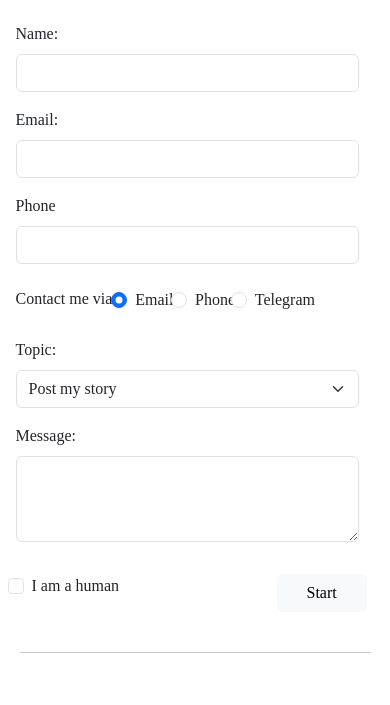
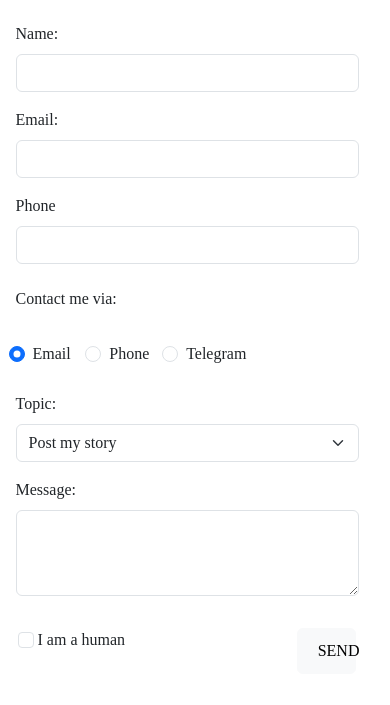
Before and after one commit to UsenkoArtur/Exam, a plain HTML site: page index.html in a window 390 px wide. Shown: the part 4351-5056 px from the top of the page. Drawn offline with nearby package versions, Linux system fonts and the light colour scheme.

Commit message:
from-check

```diff
--- a/index.html
+++ b/index.html
@@ -129,6 +129,11 @@
             .container {
                 width: 90%;
             }
+
+            .form-check{
+                margin-left: 17px;
+            }
+
         }
     </style>
 </head>
@@ -149,7 +154,7 @@
                             <a class="nav-link active" aria-current="page" href="#">Stories</a>
                         </li>
                         <li class="nav-item">
-                            <a class="nav-link" href="#">gallery</a>
+                            <a class="nav-link" href="#">Gallery</a>
                         </li>
                         <li class="nav-item">
                             <a class="nav-link" href="#">Features</a>
@@ -340,7 +345,7 @@
                             <label for="validationDefault05" class="form-label">Phone</label>
                             <input type="phone" class="form-control" id="validationDefault05" required>
                         </div>
-                        <legend class="col-form-label col-4 col-md-3 col-lg-2">Contact me via:</legend>
+                        <legend class="col-form-label col-12 col-sm-3 col-md-3 col-lg-2">Contact me via:</legend>
                         <div class="form-check col-2 p-2">
                             <input class="form-check-input" type="radio" name="exampleRadios" id="exampleRadios1"
                                 value="option1" checked>
@@ -375,13 +380,13 @@
                             <label for="exampleFormControlTextarea1" class="form-label">Message:</label>
                             <textarea class="form-control" id="exampleFormControlTextarea1" rows="3"></textarea>
                         </div>
-                        <div class=" form-check col-9 col-md-10 col-lg-11">
+                        <div class=" form-check1 col-10 col-md-10 col-lg-10" style="padding-left: 10px;">
                             <input class="form-check-input" type="checkbox" value="" id="flexCheckDefault">
                             <label class="form-check-label" for="flexCheckDefault">
                                 I am a human
                             </label>
                         </div>
-                        <button type="button" class="btn btn-light px-3 col-3 col-md-2 col-lg-1">Start</button>
+                        <button type="button" class="btn btn-light col-2" style="padding: 10px 20px; margin-left: -10px;">SEND</button>
                 </div>
                 </form>
                 <hr style="margin-top: 40px;">
```
